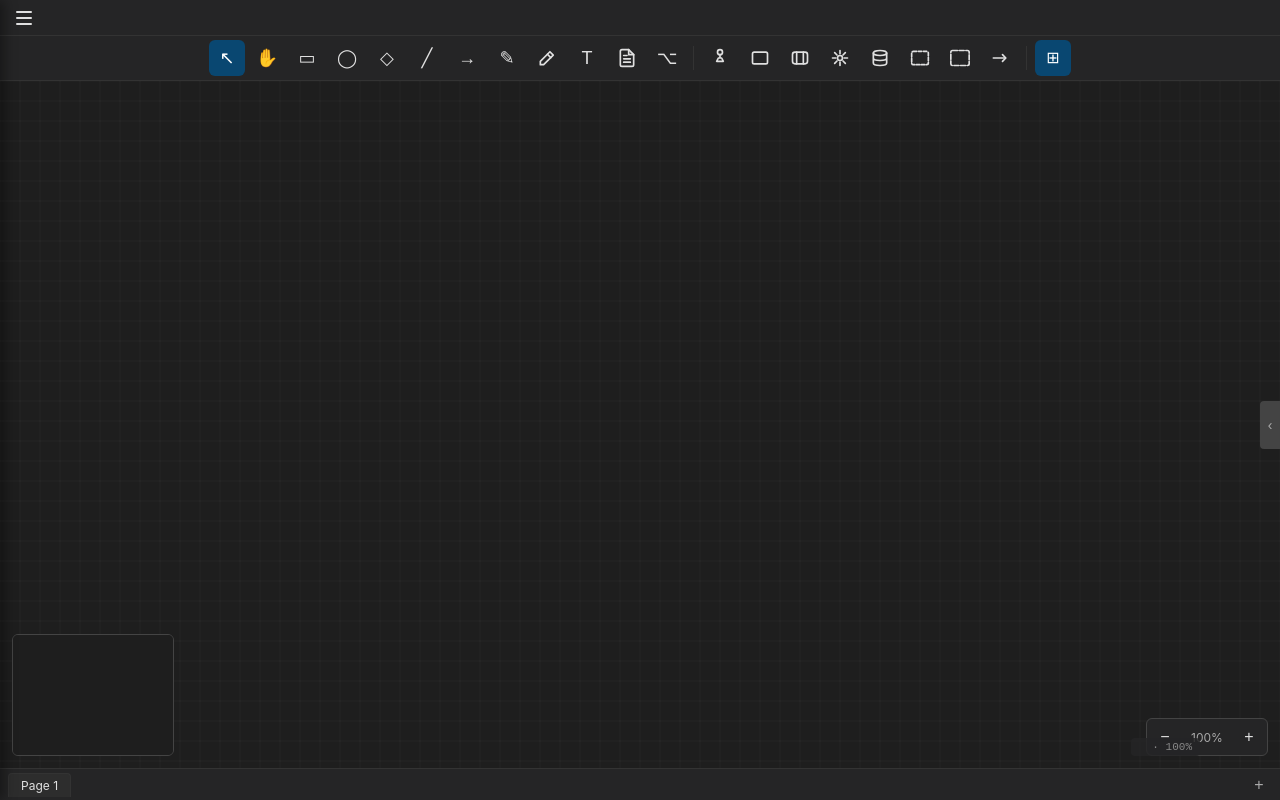
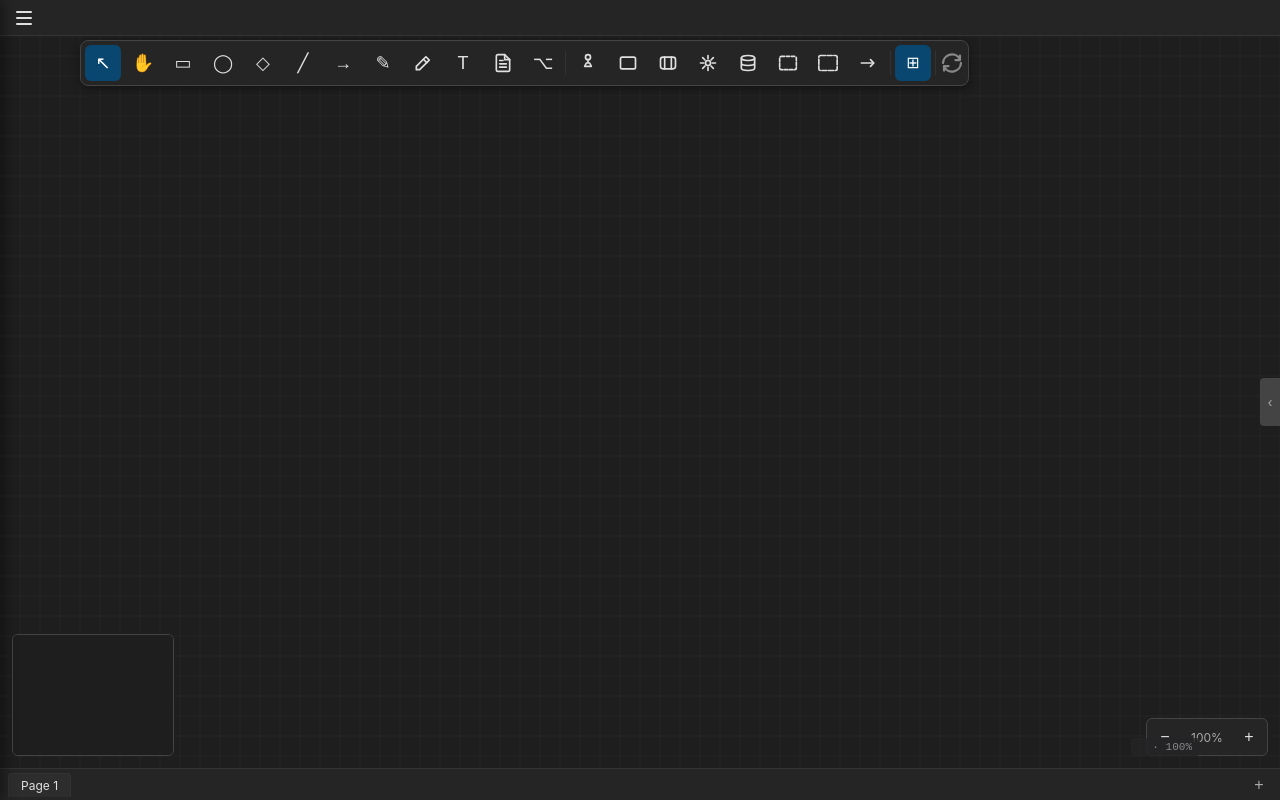
Before and after one commit to genc-murat/rdraw, a React (Vite) app: page / in a window 1280 px wide. Built offline with nearby package versions, Linux system fonts and the light colour scheme.

Commit message:
feat: enhance toolbar with drag-and-drop functionality and rotation button

```diff
--- a/src/App.css
+++ b/src/App.css
@@ -265,15 +265,59 @@ html, body, #root {
 .toolbar {
   display: flex;
   flex-direction: row;
-  width: 100%;
   background: var(--surface-primary);
-  border-bottom: 1px solid var(--border-primary);
-  padding: 4px 8px;
+  border: 1px solid var(--border-secondary);
+  border-radius: 8px;
+  padding: 4px;
   gap: 4px;
   align-items: center;
   justify-content: center;
+  user-select: none;
+  z-index: 50;
+  box-shadow: 0 2px 8px var(--shadow-color);
+  cursor: grab;
+}
+
+.toolbar.dragging {
+  cursor: grabbing;
+  box-shadow: 0 4px 16px var(--shadow-heavy);
+}
+
+.toolbar-vertical {
+  flex-direction: column;
+}
+
+.toolbar-separator {
+  width: 1px;
+  height: 24px;
+  background: var(--border-primary);
   flex-shrink: 0;
-  user-select: none;
+}
+
+.toolbar-vertical .toolbar-separator {
+  width: 24px;
+  height: 1px;
+}
+
+.toolbar-rotate-btn {
+  width: 24px;
+  height: 24px;
+  border: none;
+  border-radius: 4px;
+  background: transparent;
+  color: var(--text-muted);
+  cursor: pointer;
+  display: flex;
+  align-items: center;
+  justify-content: center;
+  font-size: 14px;
+  flex-shrink: 0;
+  transition: background 0.15s, color 0.15s;
+}
+
+.toolbar-rotate-btn:hover {
+  background: var(--surface-hover);
+  color: var(--text-primary);
 }
 
 .tool-btn {
--- a/src/App.tsx
+++ b/src/App.tsx
@@ -13,8 +13,8 @@ export default function App() {
   return (
     <div className="app-container">
       <MenuBar />
-      <Toolbar />
       <div className="main-area">
+        <Toolbar />
         <Canvas />
         <button
           className="panel-toggle-btn"
--- a/src/components/Toolbar.tsx
+++ b/src/components/Toolbar.tsx
@@ -1,3 +1,4 @@
+import { useCallback, useRef } from "react";
 import useAppStore from "../store/useAppStore";
 import type { Tool } from "../types";
 
@@ -70,19 +71,28 @@ const NoteIcon = () => (
   </svg>
 );
 
+const RotateIcon = () => (
+  <svg viewBox="0 0 16 16" fill="none" stroke="currentColor" strokeWidth="1.5" strokeLinecap="round" strokeLinejoin="round">
+    <path d="M2 8a6 6 0 0111.3-2.5" />
+    <path d="M14 8a6 6 0 01-11.3 2.5" />
+    <path d="M13.3 3v3h-3" />
+    <path d="M2.7 13v-3h3" />
+  </svg>
+);
+
 const TOOLS: ToolDef[] = [
-  { id: "select", label: "Select (V)", icon: "↖" },
-  { id: "hand", label: "Hand (H)", icon: "✋" },
-  { id: "rectangle", label: "Rectangle (R)", icon: "▭" },
-  { id: "ellipse", label: "Ellipse (E)", icon: "◯" },
-  { id: "diamond", label: "Diamond (D)", icon: "◇" },
-  { id: "line", label: "Line (L)", icon: "╱" },
-  { id: "arrow", label: "Arrow (A)", icon: "→" },
-  { id: "freehand", label: "Freehand (P)", icon: "✎" },
+  { id: "select", label: "Select (V)", icon: "\u2196" },
+  { id: "hand", label: "Hand (H)", icon: "\u270B" },
+  { id: "rectangle", label: "Rectangle (R)", icon: "\u25AD" },
+  { id: "ellipse", label: "Ellipse (E)", icon: "\u25EF" },
+  { id: "diamond", label: "Diamond (D)", icon: "\u25C7" },
+  { id: "line", label: "Line (L)", icon: "\u2571" },
+  { id: "arrow", label: "Arrow (A)", icon: "\u2192" },
+  { id: "freehand", label: "Freehand (P)", icon: "\u270E" },
   { id: "highlight", label: "Highlight (G)", icon: <HighlightIcon /> },
   { id: "text", label: "Text (T)", icon: "T" },
   { id: "note", label: "Note (N)", icon: <NoteIcon /> },
-  { id: "mermaid", label: "Mermaid (M)", icon: "⌥" },
+  { id: "mermaid", label: "Mermaid (M)", icon: "\u2325" },
 ];
 
 const C4_TOOLS: ToolDef[] = [
@@ -96,14 +106,65 @@ const C4_TOOLS: ToolDef[] = [
   { id: "c4-relationship", label: "Relationship (8)", icon: <RelationshipIcon /> },
 ];
 
+function renderIcon(icon: React.ReactNode) {
+  return typeof icon === "string" ? (
+    <span style={{ fontSize: "18px", lineHeight: 1 }}>{icon}</span>
+  ) : (
+    icon
+  );
+}
+
 export default function Toolbar() {
   const activeTool = useAppStore((s) => s.activeTool);
   const setTool = useAppStore((s) => s.setTool);
   const showGrid = useAppStore((s) => s.showGrid);
   const toggleGrid = useAppStore((s) => s.toggleGrid);
+  const orientation = useAppStore((s) => s.toolbarOrientation);
+  const position = useAppStore((s) => s.toolbarPosition);
+  const toggleOrientation = useAppStore((s) => s.toggleToolbarOrientation);
+  const setPosition = useAppStore((s) => s.setToolbarPosition);
+
+  const dragRef = useRef<{ offsetX: number; offsetY: number } | null>(null);
+
+  const handleMouseDown = useCallback(
+    (e: React.MouseEvent) => {
+      if ((e.target as HTMLElement).closest("button")) return;
+      e.preventDefault();
+      dragRef.current = {
+        offsetX: e.clientX - position.x,
+        offsetY: e.clientY - position.y,
+      };
+
+      const toolbar = e.currentTarget as HTMLElement;
+      toolbar.classList.add("dragging");
+
+      const handleMouseMove = (ev: MouseEvent) => {
+        if (!dragRef.current) return;
+        setPosition({
+          x: ev.clientX - dragRef.current.offsetX,
+          y: ev.clientY - dragRef.current.offsetY,
+        });
+      };
+
+      const handleMouseUp = () => {
+        dragRef.current = null;
+        toolbar.classList.remove("dragging");
+        document.removeEventListener("mousemove", handleMouseMove);
+        document.removeEventListener("mouseup", handleMouseUp);
+      };
+
+      document.addEventListener("mousemove", handleMouseMove);
+      document.addEventListener("mouseup", handleMouseUp);
+    },
+    [position, setPosition]
+  );
 
   return (
-    <div className="toolbar">
+    <div
+      className={`toolbar${orientation === "vertical" ? " toolbar-vertical" : ""}`}
+      style={{ position: "absolute", left: position.x, top: position.y }}
+      onMouseDown={handleMouseDown}
+    >
       {TOOLS.map((tool) => (
         <button
           key={tool.id}
@@ -111,22 +172,10 @@ export default function Toolbar() {
           onClick={() => setTool(tool.id)}
           title={tool.label}
         >
-          {typeof tool.icon === "string" ? (
-            <span style={{ fontSize: "18px", lineHeight: 1 }}>{tool.icon}</span>
-          ) : (
-            tool.icon
-          )}
+          {renderIcon(tool.icon)}
         </button>
       ))}
-      <span
-        style={{
-          width: 1,
-          height: 24,
-          background: "var(--border-primary)",
-          margin: "0 4px",
-          flexShrink: 0,
-        }}
-      />
+      <span className="toolbar-separator" />
       {C4_TOOLS.map((tool) => (
         <button
           key={tool.id}
@@ -134,28 +183,24 @@ export default function Toolbar() {
           onClick={() => setTool(tool.id)}
           title={tool.label}
         >
-          {typeof tool.icon === "string" ? (
-            <span style={{ fontSize: "18px", lineHeight: 1 }}>{tool.icon}</span>
-          ) : (
-            tool.icon
-          )}
+          {renderIcon(tool.icon)}
         </button>
       ))}
-      <span
-        style={{
-          width: 1,
-          height: 24,
-          background: "var(--border-primary)",
-          margin: "0 4px",
-          flexShrink: 0,
-        }}
-      />
+      <span className="toolbar-separator" />
       <button
         className={`tool-btn ${showGrid ? "active" : ""}`}
         onClick={toggleGrid}
         title="Toggle Grid"
       >
-        <span style={{ fontSize: "16px", lineHeight: 1 }}>⊞</span>
+        <span style={{ fontSize: "16px", lineHeight: 1 }}>{"\u229E"}</span>
+      </button>
+      <span className="toolbar-separator" />
+      <button
+        className="toolbar-rotate-btn"
+        onClick={toggleOrientation}
+        title={`Switch to ${orientation === "horizontal" ? "vertical" : "horizontal"}`}
+      >
+        <RotateIcon />
       </button>
     </div>
   );
--- a/src/store/useAppStore.ts
+++ b/src/store/useAppStore.ts
@@ -47,6 +47,8 @@ const useAppStore = create<Store>((set, get) => ({
   showMermaidInput: null,
   showC4LabelInput: null,
   showGrid: true,
+  toolbarOrientation: "horizontal" as "horizontal" | "vertical",
+  toolbarPosition: { x: 80, y: 4 },
   theme: "dark" as "dark" | "light",
   pages: [{ id: "page-default", name: "Page 1", elements: [] }],
   activePageId: "page-default",
@@ -349,6 +351,8 @@ const useAppStore = create<Store>((set, get) => ({
   setDrawStart: (start) => set({ drawStart: start }),
   setShowGrid: (show) => set({ showGrid: show }),
   toggleGrid: () => set((state) => ({ showGrid: !state.showGrid })),
+  toggleToolbarOrientation: () => set((state) => ({ toolbarOrientation: state.toolbarOrientation === "horizontal" ? "vertical" : "horizontal" })),
+  setToolbarPosition: (pos) => set({ toolbarPosition: pos }),
   setTheme: (theme) => {
     document.body.classList.toggle("light-theme", theme === "light");
     set({ theme });
--- a/src/types/index.ts
+++ b/src/types/index.ts
@@ -166,6 +166,8 @@ export interface AppState {
   showMermaidInput: { x: number; y: number; screenX: number; screenY: number; editId?: string } | null;
   showC4LabelInput: { x: number; y: number; screenX: number; screenY: number; editId?: string } | null;
   showGrid: boolean;
+  toolbarOrientation: "horizontal" | "vertical";
+  toolbarPosition: { x: number; y: number };
   theme: "dark" | "light";
   pages: Page[];
   activePageId: string;
@@ -212,6 +214,8 @@ export interface AppActions {
   setDrawStart: (start: { x: number; y: number } | null) => void;
   setShowGrid: (show: boolean) => void;
   toggleGrid: () => void;
+  toggleToolbarOrientation: () => void;
+  setToolbarPosition: (pos: { x: number; y: number }) => void;
   setTheme: (theme: "dark" | "light") => void;
   toggleTheme: () => void;
   createPage: (name?: string) => void;
```
